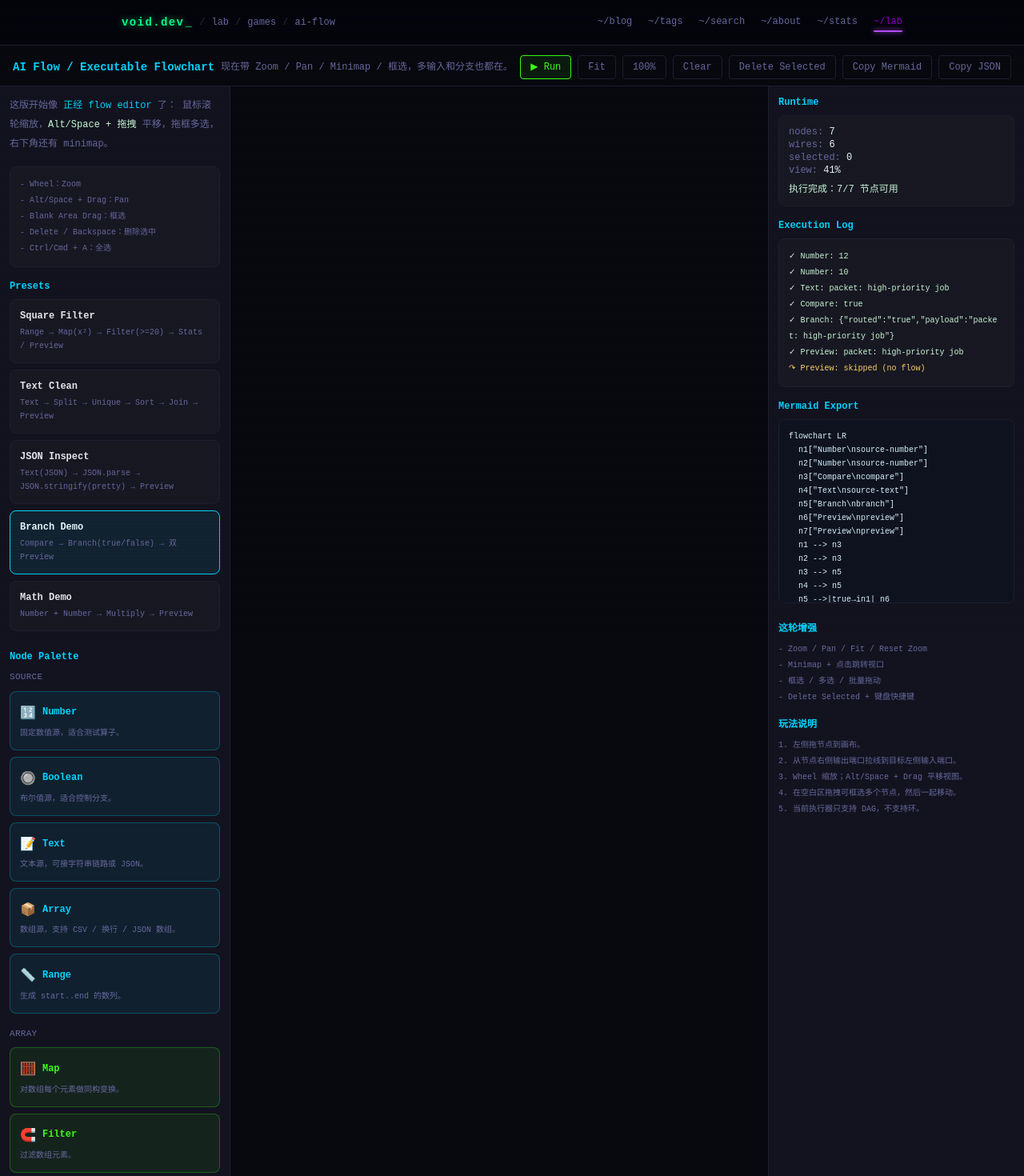
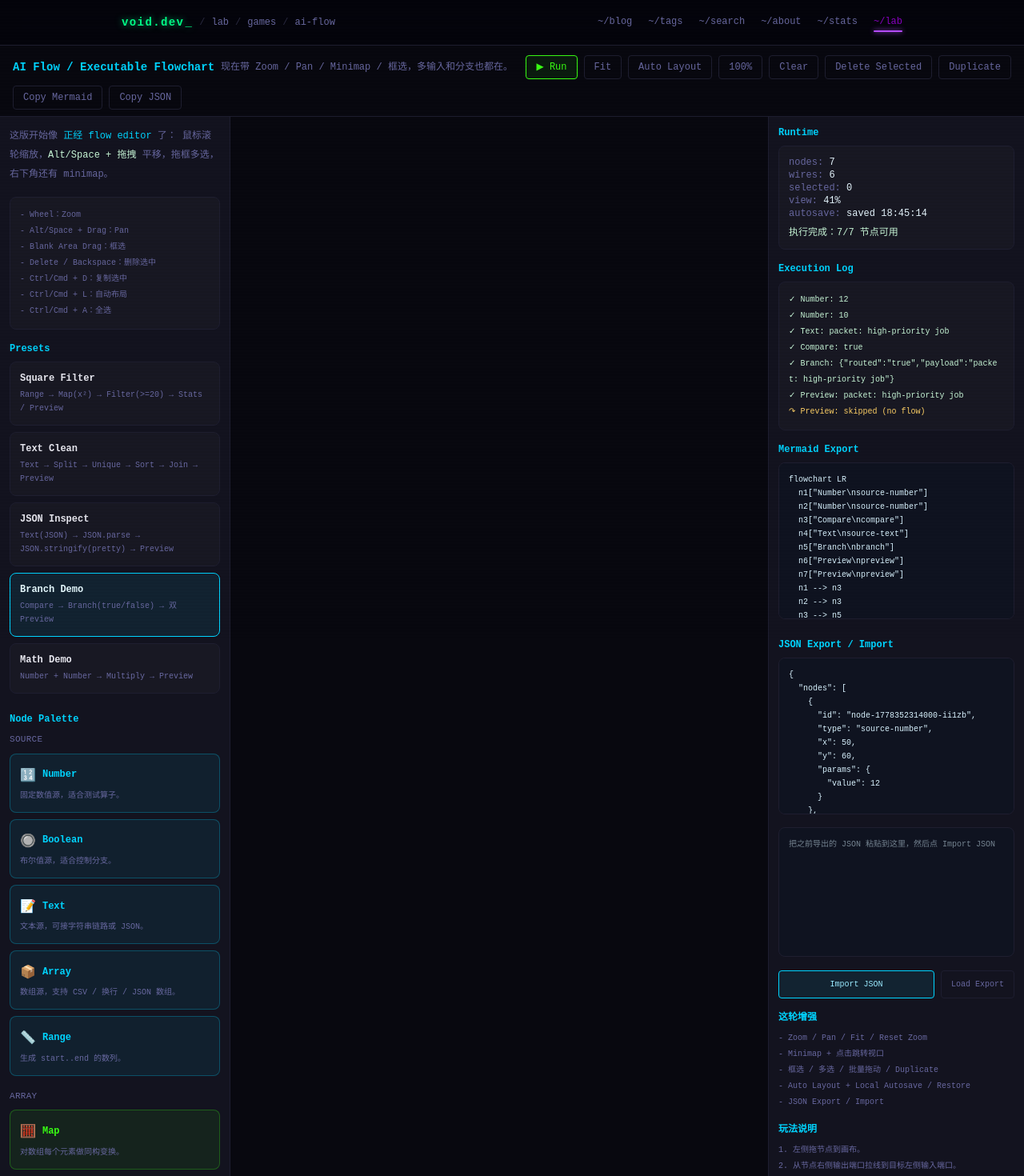
Before and after one commit to Quantum404Void/void-blog, a Nuxt app: page /lab/games/ai-flow in a window 1280 px wide. Shown: the top 1470 px of the page at 80% size. Built offline with nearby package versions, Linux system fonts and the light colour scheme.

Commit message:
feat(ai-flow): polish editor with autosave layout and import

```diff
--- a/pages/lab/games/ai-flow.vue
+++ b/pages/lab/games/ai-flow.vue
@@ -81,6 +81,7 @@ const STAGE_H = 2000
 const MINIMAP_W = 220
 const MINIMAP_H = 140
 const NO_FLOW = Symbol('NO_FLOW')
+const STORAGE_KEY = 'void-blog:ai-flow:v2'
 
 function parseArrayInput(raw: string) {
   const text = String(raw ?? '').trim()
@@ -670,6 +671,9 @@ const selectedPreset = ref('branch')
 const selectedNodeIds = ref<string[]>([])
 const viewportSize = ref({ width: 0, height: 0 })
 const spacePressed = ref(false)
+const importJson = ref('')
+const saveState = ref('not-saved')
+const hasHydrated = ref(false)
 
 const view = reactive({
   x: 120,
@@ -882,11 +886,13 @@ const mermaidCode = computed(() => {
   return lines.join('\n')
 })
 
-const graphJson = computed(() => JSON.stringify({
+const graphJsonObject = computed(() => ({
   nodes: nodes.value.map(n => ({ id: n.id, type: n.type, x: n.x, y: n.y, params: n.params })),
   wires: wires.value,
   view: { x: view.x, y: view.y, scale: view.scale },
-}, null, 2))
+}))
+
+const graphJson = computed(() => JSON.stringify(graphJsonObject.value, null, 2))
 
 const selectionRectStyle = computed(() => {
   if (!selecting.value) return null
@@ -916,6 +922,54 @@ const minimapViewportStyle = computed(() => ({
   height: `${clamp((viewportWorld.value.height / STAGE_H) * MINIMAP_H, 12, MINIMAP_H)}px`,
 }))
 
+function restoreGraph(payload: any) {
+  if (!payload || typeof payload !== 'object') throw new Error('无效的 graph payload')
+  if (!Array.isArray(payload.nodes) || !Array.isArray(payload.wires)) throw new Error('缺少 nodes / wires')
+
+  const validNodes = payload.nodes
+    .filter((node: any) => node && typeof node.id === 'string' && typeof node.type === 'string' && NODE_SPECS[node.type])
+    .map((node: any) => ({
+      id: node.id,
+      type: node.type,
+      x: Number(node.x ?? 0),
+      y: Number(node.y ?? 0),
+      params: { ...specFor(node.type).createParams(), ...(node.params || {}) },
+      result: undefined,
+      outputsData: [],
+      error: '',
+    }))
+
+  const nodeIds = new Set(validNodes.map((node: any) => node.id))
+  const validWires = payload.wires
+    .filter((wire: any) => wire && typeof wire.id === 'string' && nodeIds.has(wire.fromNode) && nodeIds.has(wire.toNode))
+    .map((wire: any) => ({
+      id: wire.id,
+      fromNode: wire.fromNode,
+      fromPort: Number(wire.fromPort ?? 0),
+      toNode: wire.toNode,
+      toPort: Number(wire.toPort ?? 0),
+    }))
+
+  nodes.value = validNodes
+  wires.value = validWires
+  selectedNodeIds.value = []
+  pendingWire.value = null
+  runLog.value = []
+  globalError.value = ''
+
+  if (payload.view && typeof payload.view === 'object') {
+    view.x = Number(payload.view.x ?? 120)
+    view.y = Number(payload.view.y ?? 80)
+    view.scale = clamp(Number(payload.view.scale ?? 1), 0.35, 2.5)
+  }
+}
+
+function saveGraphToLocal() {
+  if (typeof localStorage === 'undefined') return
+  localStorage.setItem(STORAGE_KEY, graphJson.value)
+  saveState.value = `saved ${new Date().toLocaleTimeString('zh-CN', { hour: '2-digit', minute: '2-digit', second: '2-digit' })}`
+}
+
 async function copyText(text: string, label: string) {
   try {
     await navigator.clipboard.writeText(text)
@@ -952,6 +1006,108 @@ function resetZoom() {
   view.y = 80
 }
 
+function autoLayout() {
+  if (!nodes.value.length) return
+
+  const nodeMap = new Map(nodes.value.map(node => [node.id, node]))
+  const indegree = new Map(nodes.value.map(node => [node.id, 0]))
+  const outgoing = new Map(nodes.value.map(node => [node.id, [] as Wire[]]))
+
+  for (const wire of wires.value) {
+    if (!nodeMap.has(wire.fromNode) || !nodeMap.has(wire.toNode)) continue
+    indegree.set(wire.toNode, (indegree.get(wire.toNode) ?? 0) + 1)
+    outgoing.get(wire.fromNode)!.push(wire)
+  }
+
+  const queue = nodes.value.filter(node => (indegree.get(node.id) ?? 0) === 0).map(node => node.id)
+  const level = new Map<string, number>(nodes.value.map(node => [node.id, 0]))
+  const visited: string[] = []
+
+  while (queue.length) {
+    const id = queue.shift()!
+    visited.push(id)
+    for (const wire of outgoing.get(id) ?? []) {
+      level.set(wire.toNode, Math.max(level.get(wire.toNode) ?? 0, (level.get(id) ?? 0) + 1))
+      indegree.set(wire.toNode, (indegree.get(wire.toNode) ?? 0) - 1)
+      if ((indegree.get(wire.toNode) ?? 0) === 0) queue.push(wire.toNode)
+    }
+  }
+
+  const layers = new Map<number, FlowNode[]>()
+  for (const node of nodes.value) {
+    const l = level.get(node.id) ?? 0
+    if (!layers.has(l)) layers.set(l, [])
+    layers.get(l)!.push(node)
+  }
+
+  const layerXs = Array.from(layers.keys()).sort((a, b) => a - b)
+  for (const layerIndex of layerXs) {
+    const layerNodes = layers.get(layerIndex)!
+    let y = 80
+    for (const node of layerNodes) {
+      node.x = 80 + layerIndex * 360
+      node.y = y
+      y += nodeHeight(node) + 60
+    }
+  }
+
+  lastRunSummary.value = '已自动布局'
+  fitView()
+}
+
+function duplicateSelected() {
+  if (!selectedNodeIds.value.length) return
+  const selectedSet = new Set(selectedNodeIds.value)
+  const idMap = new Map<string, string>()
+  const clones: FlowNode[] = []
+
+  for (const id of selectedNodeIds.value) {
+    const node = getNode(id)
+    if (!node) continue
+    const cloneId = makeId('node')
+    idMap.set(id, cloneId)
+    clones.push({
+      id: cloneId,
+      type: node.type,
+      x: node.x + 48,
+      y: node.y + 48,
+      params: JSON.parse(JSON.stringify(node.params)),
+      result: undefined,
+      outputsData: [],
+      error: '',
+    })
+  }
+
+  const cloneWires = wires.value
+    .filter(wire => selectedSet.has(wire.fromNode) && selectedSet.has(wire.toNode))
+    .map(wire => ({
+      id: makeId('wire'),
+      fromNode: idMap.get(wire.fromNode)!,
+      fromPort: wire.fromPort,
+      toNode: idMap.get(wire.toNode)!,
+      toPort: wire.toPort,
+    }))
+
+  nodes.value.push(...clones)
+  wires.value.push(...cloneWires)
+  selectedNodeIds.value = clones.map(node => node.id)
+  lastRunSummary.value = `已复制 ${clones.length} 个节点`
+}
+
+function importGraphJson() {
+  try {
+    const payload = JSON.parse(importJson.value)
+    restoreGraph(payload)
+    selectedPreset.value = 'custom'
+    hasHydrated.value = true
+    lastRunSummary.value = 'JSON 导入成功'
+    fitView()
+    runGraph()
+  } catch (error: any) {
+    globalError.value = `导入失败：${error?.message || '未知错误'}`
+  }
+}
+
 function clearCanvas() {
   nodes.value = []
   wires.value = []
@@ -959,6 +1115,8 @@ function clearCanvas() {
   runLog.value = []
   globalError.value = ''
   selectedNodeIds.value = []
+  selectedPreset.value = 'custom'
+  importJson.value = ''
   lastRunSummary.value = '已清空画布'
 }
 
@@ -1397,21 +1555,56 @@ function onWindowKeyDown(e: KeyboardEvent) {
     selectedNodeIds.value = nodes.value.map(n => n.id)
     e.preventDefault()
   }
+  if ((e.ctrlKey || e.metaKey) && e.key.toLowerCase() === 'd') {
+    duplicateSelected()
+    e.preventDefault()
+  }
+  if ((e.ctrlKey || e.metaKey) && e.key.toLowerCase() === 'l') {
+    autoLayout()
+    e.preventDefault()
+  }
 }
 
 function onWindowKeyUp(e: KeyboardEvent) {
   if (e.code === 'Space') spacePressed.value = false
 }
+
+let saveTimer: ReturnType<typeof setTimeout> | null = null
+
+watch([nodes, wires, () => view.x, () => view.y, () => view.scale], () => {
+  if (!hasHydrated.value) return
+  saveState.value = 'saving…'
+  if (saveTimer) clearTimeout(saveTimer)
+  saveTimer = setTimeout(() => saveGraphToLocal(), 250)
+}, { deep: true })
 
 onMounted(() => {
   updateViewportSize()
   window.addEventListener('resize', updateViewportSize)
   window.addEventListener('keydown', onWindowKeyDown)
   window.addEventListener('keyup', onWindowKeyUp)
+
+  try {
+    const saved = typeof localStorage !== 'undefined' ? localStorage.getItem(STORAGE_KEY) : null
+    if (saved) {
+      restoreGraph(JSON.parse(saved))
+      selectedPreset.value = 'custom'
+      hasHydrated.value = true
+      importJson.value = saved
+      lastRunSummary.value = '已恢复上次编辑状态'
+      runGraph()
+      return
+    }
+  } catch (error: any) {
+    saveState.value = `restore failed: ${error?.message || 'unknown'}`
+  }
+
+  hasHydrated.value = true
   loadPreset('branch')
 })
 
 onUnmounted(() => {
+  if (saveTimer) clearTimeout(saveTimer)
   window.removeEventListener('resize', updateViewportSize)
   window.removeEventListener('keydown', onWindowKeyDown)
   window.removeEventListener('keyup', onWindowKeyUp)
@@ -1435,6 +1628,11 @@ onUnmounted(() => {
         style="border-color:var(--color-void-border);color:var(--color-text-muted)"
         @click="fitView"
       >Fit</button>
+      <button
+        class="px-3 py-1.5 rounded border text-xs font-mono transition-all"
+        style="border-color:var(--color-void-border);color:var(--color-text-muted)"
+        @click="autoLayout"
+      >Auto Layout</button>
       <button
         class="px-3 py-1.5 rounded border text-xs font-mono transition-all"
         style="border-color:var(--color-void-border);color:var(--color-text-muted)"
@@ -1454,6 +1652,13 @@ onUnmounted(() => {
       >Delete Selected</button>
       <button
         class="px-3 py-1.5 rounded border text-xs font-mono transition-all"
+        :style="selectedNodeIds.length
+          ? 'border-color:#8b5cf6;color:#c4b5fd;background:rgba(139,92,246,0.08)'
+          : 'border-color:var(--color-void-border);color:var(--color-text-muted)'"
+        @click="duplicateSelected"
+      >Duplicate</button>
+      <button
+        class="px-3 py-1.5 rounded border text-xs font-mono transition-all"
         style="border-color:var(--color-void-border);color:var(--color-text-muted)"
         @click="copyText(mermaidCode, 'Mermaid')"
       >Copy Mermaid</button>
@@ -1476,6 +1681,8 @@ onUnmounted(() => {
           - Alt/Space + Drag：Pan<br>
           - Blank Area Drag：框选<br>
           - Delete / Backspace：删除选中<br>
+          - Ctrl/Cmd + D：复制选中<br>
+          - Ctrl/Cmd + L：自动布局<br>
           - Ctrl/Cmd + A：全选
         </div>
 
@@ -1771,6 +1978,7 @@ onUnmounted(() => {
           <div>wires: <span style="color:#e7f7ff">{{ wires.length }}</span></div>
           <div>selected: <span style="color:#e7f7ff">{{ selectedNodeIds.length }}</span></div>
           <div>view: <span style="color:#e7f7ff">{{ Math.round(view.scale * 100) }}%</span></div>
+          <div>autosave: <span style="color:#e7f7ff">{{ saveState }}</span></div>
           <div class="mt-2" style="color:#c9f8d8">{{ lastRunSummary }}</div>
           <div v-if="globalError" class="mt-2" style="color:#ff7878">{{ globalError }}</div>
         </div>
@@ -1792,17 +2000,46 @@ onUnmounted(() => {
         <textarea
           :value="mermaidCode"
           readonly
-          rows="12"
+          rows="10"
           class="w-full rounded-lg border p-3 text-[10px] font-mono resize-none"
           style="border-color:var(--color-void-border);background:#0f1320;color:#d9f3ff"
         />
+
+        <div class="text-xs font-mono font-bold mt-4 mb-2" style="color:var(--color-neon-cyan)">JSON Export / Import</div>
+        <textarea
+          :value="graphJson"
+          readonly
+          rows="10"
+          class="w-full rounded-lg border p-3 text-[10px] font-mono resize-none"
+          style="border-color:var(--color-void-border);background:#0f1320;color:#d9f3ff"
+        />
+        <textarea
+          v-model="importJson"
+          rows="8"
+          placeholder="把之前导出的 JSON 粘贴到这里，然后点 Import JSON"
+          class="w-full rounded-lg border p-3 text-[10px] font-mono resize-none mt-2"
+          style="border-color:var(--color-void-border);background:#0f1320;color:#d9f3ff"
+        />
+        <div class="flex gap-2 mt-2">
+          <button
+            class="flex-1 px-3 py-2 rounded border text-[10px] font-mono transition-all"
+            style="border-color:#00d4ff;color:#9aeaff;background:rgba(0,212,255,0.08)"
+            @click="importGraphJson"
+          >Import JSON</button>
+          <button
+            class="px-3 py-2 rounded border text-[10px] font-mono transition-all"
+            style="border-color:var(--color-void-border);color:var(--color-text-muted)"
+            @click="importJson = graphJson"
+          >Load Export</button>
+        </div>
 
         <div class="text-xs font-mono font-bold mt-4 mb-2" style="color:var(--color-neon-cyan)">这轮增强</div>
         <div class="text-[10px] font-mono leading-5" style="color:var(--color-text-muted)">
           - Zoom / Pan / Fit / Reset Zoom<br>
           - Minimap + 点击跳转视口<br>
-          - 框选 / 多选 / 批量拖动<br>
-          - Delete Selected + 键盘快捷键
+          - 框选 / 多选 / 批量拖动 / Duplicate<br>
+          - Auto Layout + Local Autosave / Restore<br>
+          - JSON Export / Import
         </div>
 
         <div class="text-xs font-mono font-bold mt-4 mb-2" style="color:var(--color-neon-cyan)">玩法说明</div>
```
